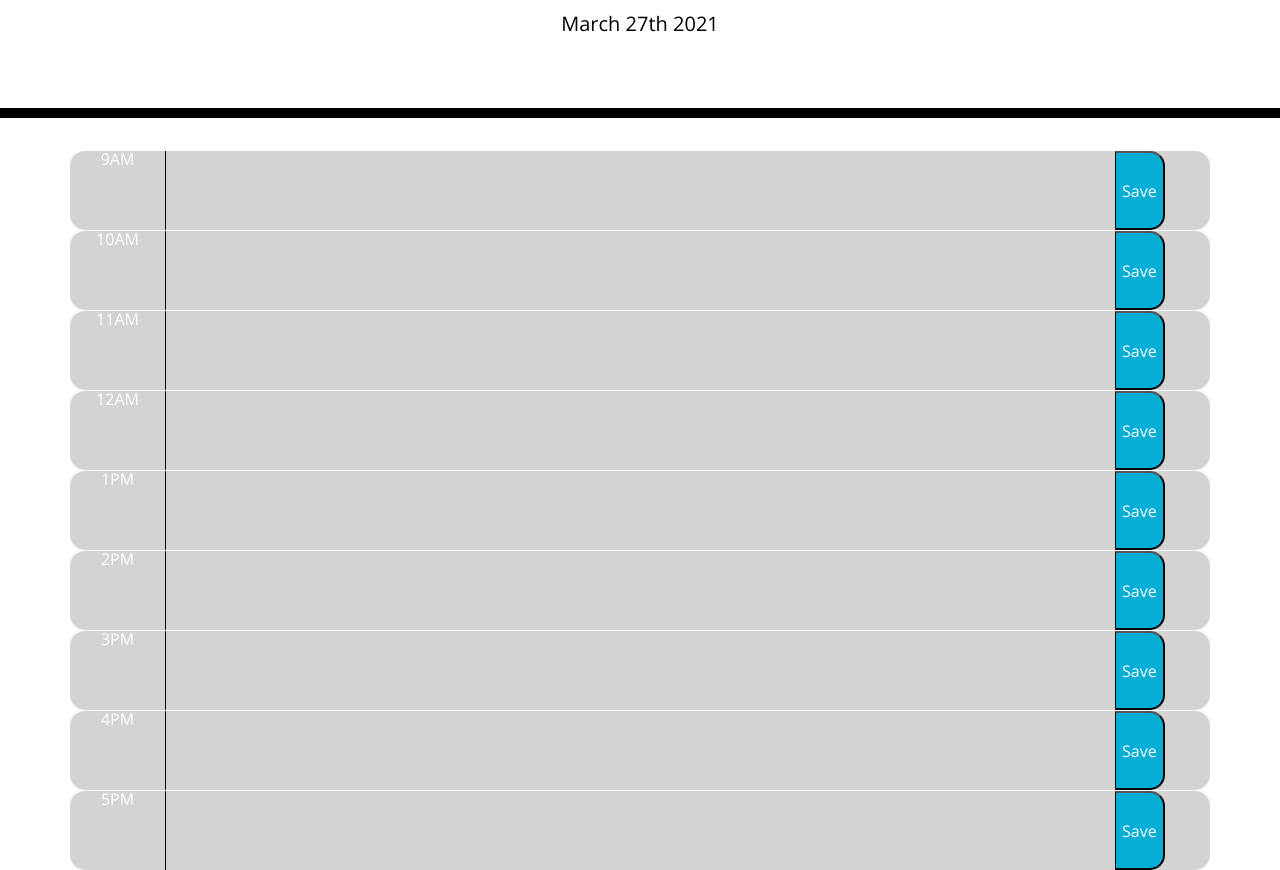
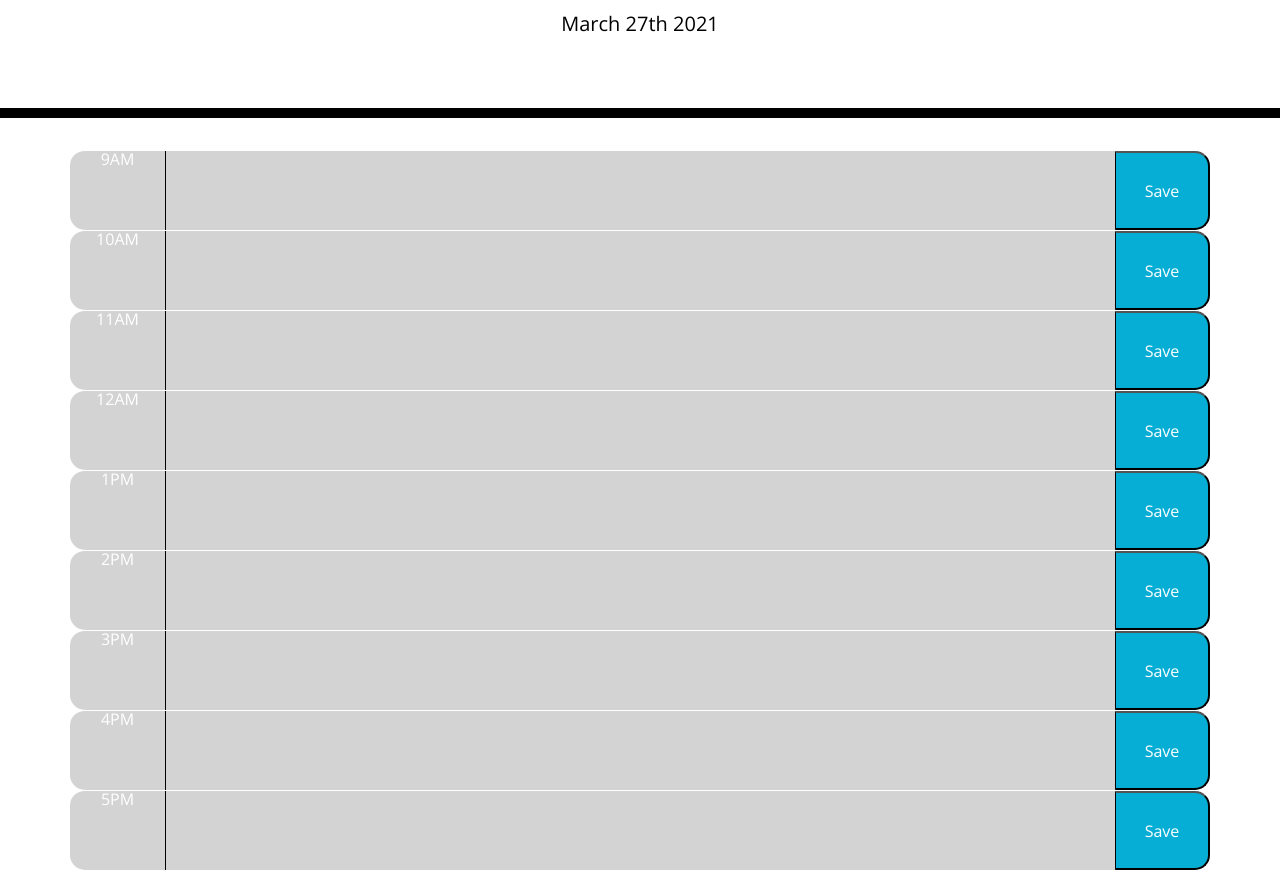
Before and after one commit to JosieMald/event-calendar, a plain HTML site: page index.html in a window 1280 px wide. Shown: the part 182-1052 px from the top of the page. Drawn offline with nearby package versions, Linux system fonts and the light colour scheme.

Commit message:
Added comments to JS and fixed save button appearance.

```diff
--- a/index.html
+++ b/index.html
@@ -37,47 +37,47 @@
       <div class="row time-block" id="hour-9">
         <div class="col-1">9AM</div>
         <textarea class="col-10 description"></textarea>
-        <button class="saveBtn">Save</button>
+        <button class="saveBtn col-1">Save</button>
       </div>
       <div class="row time-block" id="hour-10">
         <div class="col-1">10AM</div>
         <textarea class="col-10 description"></textarea>
-        <button class="saveBtn">Save</button>
+        <button class="saveBtn col-1">Save</button>
       </div>
       <div class="row time-block" id="hour-11">
         <div class="col-1">11AM</div>
         <textarea class="col-10 description"></textarea>
-        <button class="saveBtn">Save</button>
+        <button class="saveBtn col-1">Save</button>
       </div>
       <div class="row time-block" id="hour-12">
         <div class="col-1">12AM</div>
         <textarea class="col-10 description"></textarea>
-        <button class="saveBtn">Save</button>
+        <button class="saveBtn col-1">Save</button>
       </div>
       <div class="row time-block" id="hour-13">
         <div class="col-1">1PM</div>
         <textarea class="col-10 description"></textarea>
-        <button class="saveBtn">Save</button>
+        <button class="saveBtn col-1">Save</button>
       </div>
       <div class="row time-block" id="hour-14">
         <div class="col-1">2PM</div>
         <textarea class="col-10 description"></textarea>
-        <button class="saveBtn">Save</button>
+        <button class="saveBtn col-1">Save</button>
       </div>
       <div class="row time-block" id="hour-15">
         <div class="col-1">3PM</div>
         <textarea class="col-10 description"></textarea>
-        <button class="saveBtn">Save</button>
+        <button class="saveBtn col-1">Save</button>
       </div>
       <div class="row time-block" id="hour-16">
         <div class="col-1">4PM</div>
         <textarea class="col-10 description"></textarea>
-        <button class="saveBtn">Save</button>
+        <button class="saveBtn col-1">Save</button>
       </div>
       <div class="row time-block" id="hour-17">
         <div class="col-1">5PM</div>
         <textarea class="col-10 description"></textarea>
-        <button class="saveBtn">Save</button>
+        <button class="saveBtn col-1">Save</button>
       </div>
     </div>
     </main>
--- a/script.js
+++ b/script.js
@@ -11,7 +11,7 @@ $(document).ready(function (){
         console.log(hour);
         localStorage.setItem(hour, activity)
     });
-
+    colorCode();
 // <-- Color Time Blocks -->
 
     function colorCode () {
@@ -30,10 +30,10 @@ $(document).ready(function (){
                 $(this).removeClass("present");
                 $(this).addClass("future");
             }
-
         })
+        console.log("refresh");
     };
-    setInterval(colorCode, 1000);
+    setInterval(colorCode, 60000);
 
     // <-- Local Storage -->
 
```
